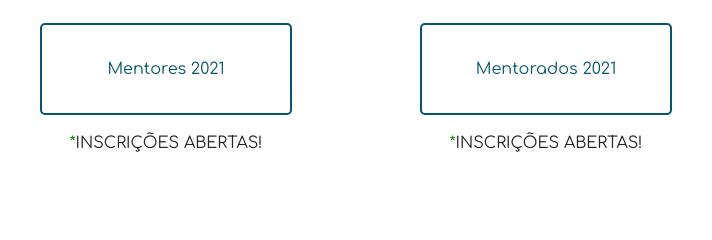
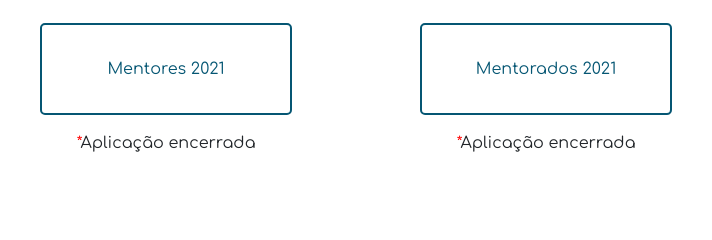
Before and after one commit to impactajovembrasil/impactajovembrasil.github.io, a plain HTML site: page projetos.html in a window 1280 px wide. Shown: the part 3636-3876 px from the top of the page, 94-806 px from the left. Drawn offline with nearby package versions, Linux system fonts and the light colour scheme.

Commit message:
Update projetos.html

```diff
--- a/projetos.html
+++ b/projetos.html
@@ -252,14 +252,14 @@
 				<a href="https://forms.gle/jUaC5JaKd2MUduJ8A" target="_blank">
 					<p class="button-apply">Mentores 2021</p>
 				</a>
-				<p><span style="color: green">*</span>INSCRIÇÕES ABERTAS!</p>
+				<p><span style="color: red">*</span>Aplicação encerrada</p>
 			</div>
 
 			<div class="col col-xl-4 col-lg-4 col-md-12 col-sm-12 col-12">
 				<a href="https://forms.gle/PUDuio3xLE3dZzdu8" target="_blank">
 					<p class="button-apply">Mentorados 2021</p>
 				</a>
-				<p><span style="color: green">*</span>INSCRIÇÕES ABERTAS!</p>
+				<p><span style="color: red">*</span>Aplicação encerrada</p>
 			</div>
 
 			<div class="col col-xl-4 col-lg-4 col-md-12 col-sm-12 col-12">
```
